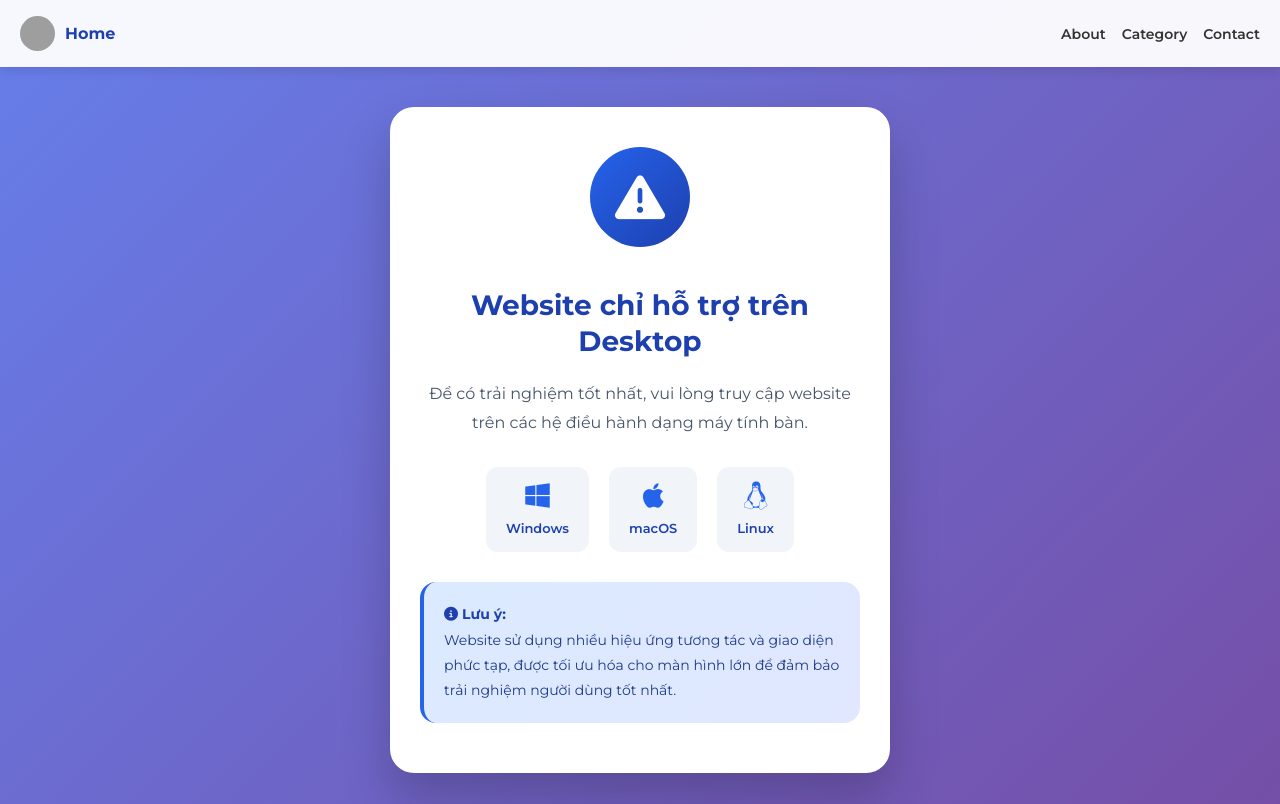
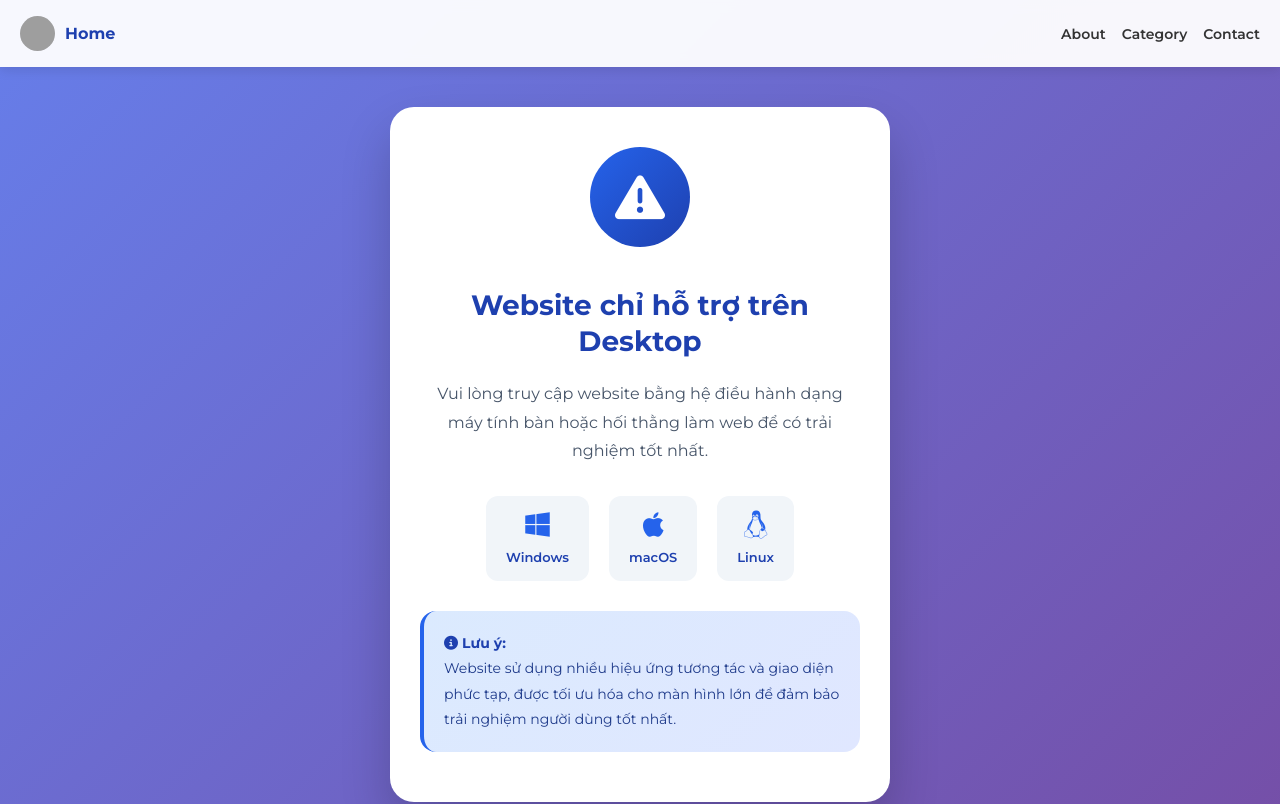
Before and after one commit to khanhnguyen1407/huongnghiepvoitinhoc, a website: page canhbao.html in a window 1280 px wide. Shown: the top 804 px of the page. Drawn offline with Linux system fonts and the light colour scheme; grey boxes are pictures that could not be loaded.

Commit message:
Update canhbao.html

```diff
--- a/canhbao.html
+++ b/canhbao.html
@@ -316,7 +316,7 @@
         <h1>Website chỉ hỗ trợ trên Desktop</h1>
 
         <p>
-            Để có trải nghiệm tốt nhất, vui lòng truy cập website trên các hệ điều hành dạng máy tính bàn.
+            Vui lòng truy cập website bằng hệ điều hành dạng máy tính bàn hoặc hối thằng làm web để có trải nghiệm tốt nhất.
         </p>
 
         <div class="device-list">
@@ -367,4 +367,5 @@
 </footer>
 
 </body>
+
 </html>
```
